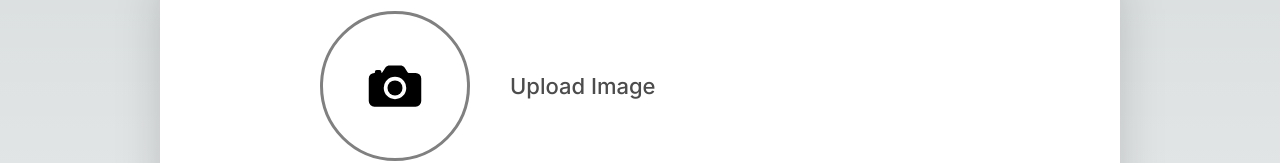
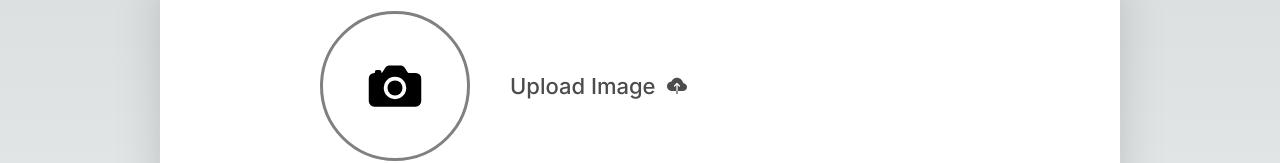
Before and after one commit to pushpraj15295/Fresh-fashion, a Next.js app in the folder fashion-hub/: page /admin-view/add-product in a window 1280 px wide. Shown: the part 173-336 px from the top of the page. Built offline with nearby package versions, Linux system fonts and the light colour scheme.

Commit message:
UI changes in add-product by admin

```diff
--- a/fashion-hub/src/components/FormElements/UploadImageComponent/index.js
+++ b/fashion-hub/src/components/FormElements/UploadImageComponent/index.js
@@ -1,7 +1,9 @@
 import "../../../styles/add-product/addProduct.css";
 import { CiEdit } from "react-icons/ci";
 import { IoCamera } from "react-icons/io5";
+import { MdDeleteForever } from "react-icons/md";
 import { useRef, useState } from "react";
+import { IoCloudUpload } from "react-icons/io5";
 
 const UploadImageComponent = () => {
   const [image, setImage] = useState("");
@@ -50,10 +52,12 @@ const UploadImageComponent = () => {
         <p>
           {image ? (
             <button className="removeImageButton" onClick={handleRemoveImage}>
-              Remove Image
+              Remove Image &nbsp; <MdDeleteForever size="20" />
             </button>
           ) : (
-            <button className="uploadImageButton"> Upload Image </button>
+            <button className="uploadImageButton">
+              Upload Image &nbsp; <IoCloudUpload size="20" />
+            </button>
           )}
         </p>
       </div>
--- a/fashion-hub/src/styles/add-product/addProduct.css
+++ b/fashion-hub/src/styles/add-product/addProduct.css
@@ -1,7 +1,7 @@
-.UploadContainer{
+.UploadContainer {
   display: flex;
   align-items: center;
-    gap:40px;
+  gap: 40px;
   font-size: 18px;
   font-weight: 400;
 }
@@ -39,16 +39,23 @@
   display: flex;
 }
 
-.removeImageButton{
-    border:1px solid gray;
+.removeImageButton {
+  border: 1px solid gray;
   padding: 4px 12px;
   border-radius: 10px;
-    background-color: rgb(77, 76, 76);
-    color:white;
+  background-color: rgb(139 139 139);
+  color: white;
+  font-size: 15px;
+  display: flex;
+  justify-content: space-around;
+  align-items: center;
 }
 
-.uploadImageButton{
+.uploadImageButton {
   font-size: 22px;
   font-weight: 500;
-    color:rgb(77, 76, 76);
+  color: rgb(77, 76, 76);
+  display: flex;
+  justify-content: space-around;
+  align-items: center;
 }
```
Lines whose indentation alone changed are shown as unchanged.
